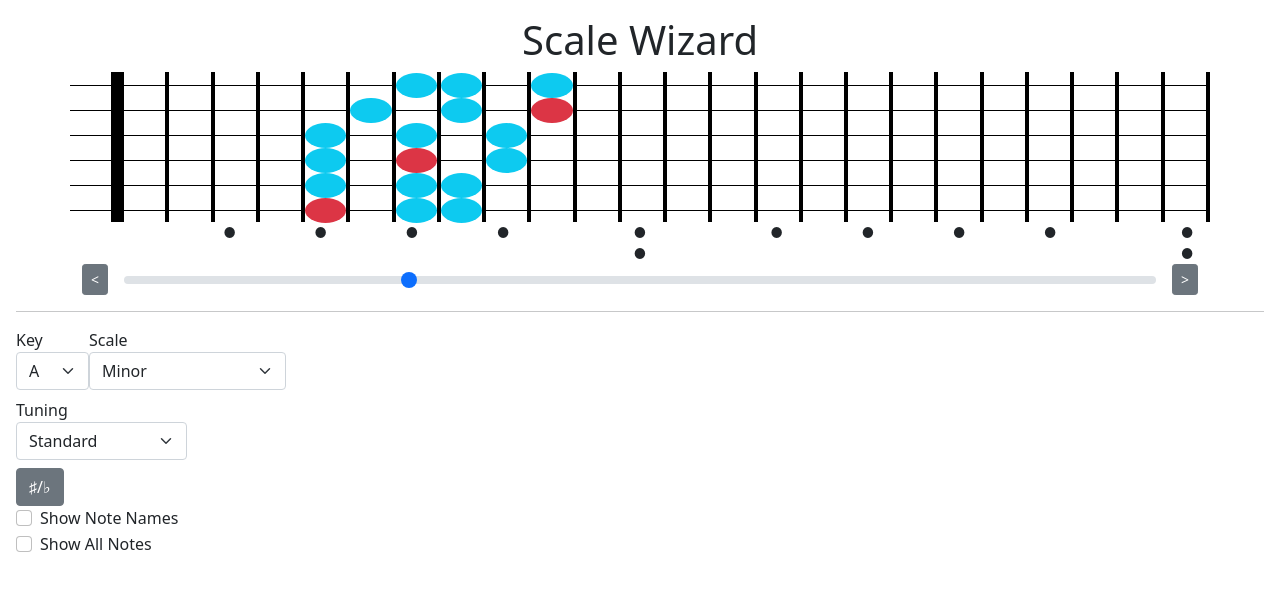
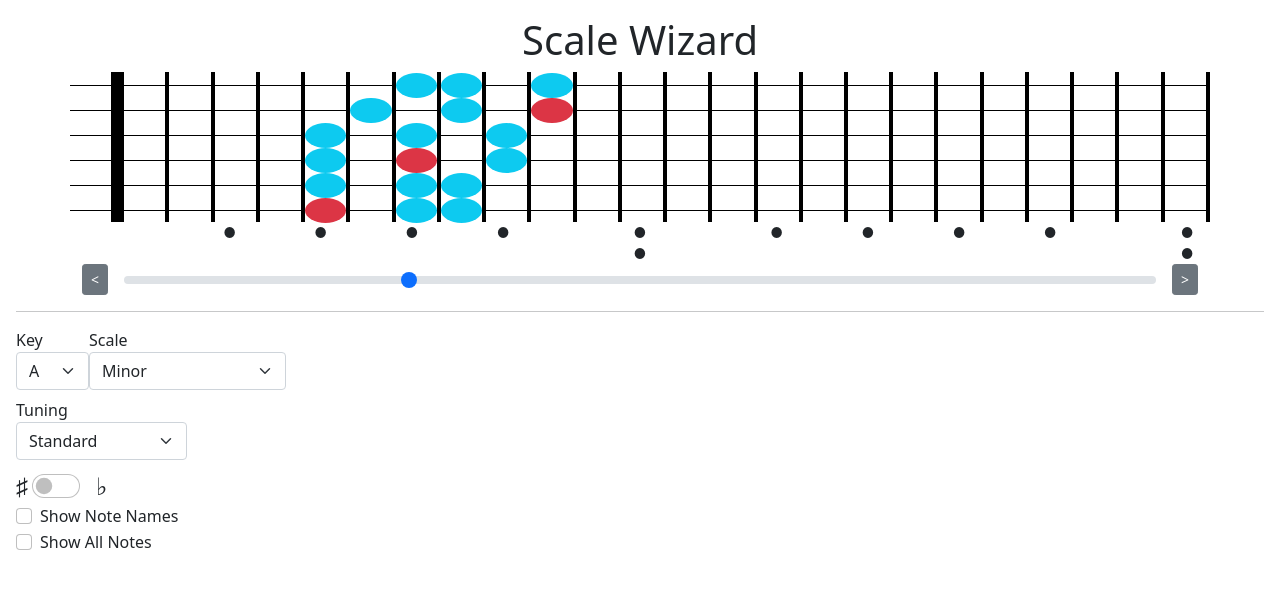
Before and after one commit to AlasdairWallaceMackie/scale-wizard, a React (Create React App) app: page / in a window 1280 px wide. Shown: the top 590 px of the page. Built offline with nearby package versions, Linux system fonts and the light colour scheme.

Commit message:
Sharp/Flat toggle now a switch instead of button

```diff
--- a/src/components/Controls.tsx
+++ b/src/components/Controls.tsx
@@ -72,9 +72,18 @@ export default function Controls(){
                 </select>
             </label>
 
-            <br />
-
-            <input type="button" onClick={context.sharpOrFlat.handler} value="♯/♭" className="btn btn-secondary" />
+            <div className="d-flex fs-4">
+                ♯
+                <div className="form-check form-switch mx-1">
+                    <input
+                        type="checkbox"
+                        className="form-check-input"
+                        onClick={context.sharpOrFlat.handler}
+                        // checked={context.sharpOrFlat.value === "flat"}
+                    />
+                </div>
+                ♭
+            </div>
 
             <div className="form-check">
                 <input
```
